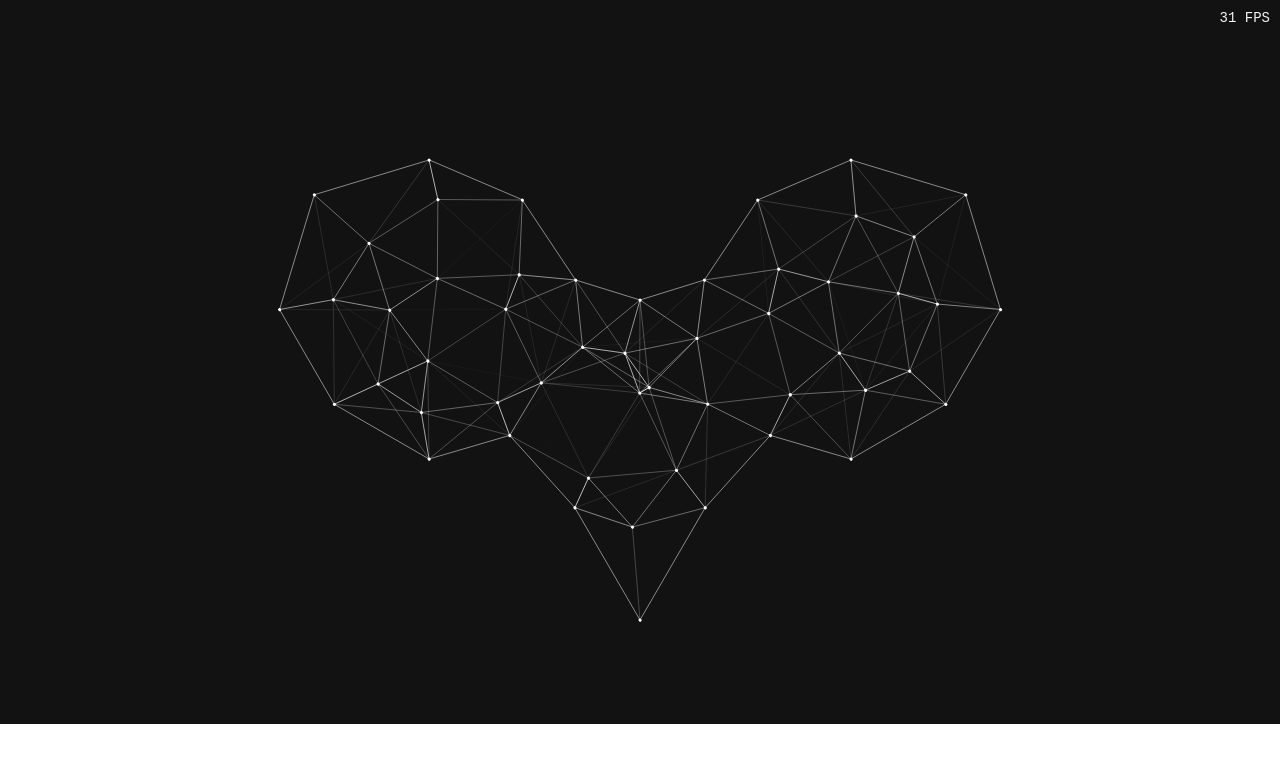
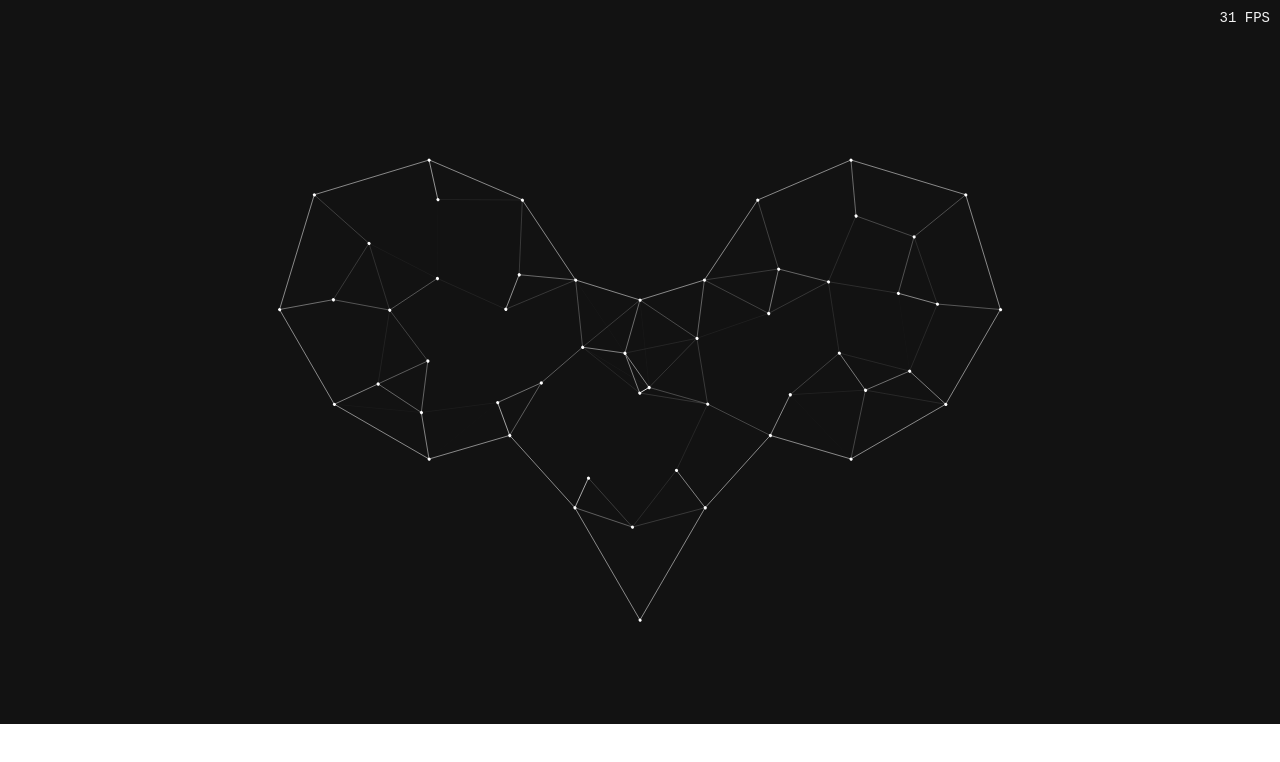
Before and after one commit to dobrapyra/Orion, a website: page index.html in a window 1280 px wide. Drawn offline with Linux system fonts and the light colour scheme; files that its build step writes are made by us from their sources.

Commit message:
inside force fix, edge outside detection improvement

```diff
--- a/index.html
+++ b/index.html
@@ -59,7 +59,7 @@
             inside: insidePoints
           },
           force: {
-            border: 60,
+            border: 50,
             inside: 40,
             cursor: 160
           },
@@ -79,7 +79,11 @@
             border: 0.5
           },
           onlyInside: true,
-          edgeTestPoints: 9
+          outsideDetect: {
+            border: 3,
+            inside: 5,
+            cursor: 9
+          }
         }
       });
     </script>
--- a/src/orion/constellation.js
+++ b/src/orion/constellation.js
@@ -15,7 +15,11 @@ Object.assign(OrionConstellation.prototype, {
     var density = this.density = props.density || 1;
 
     this.onlyInside = constellation.onlyInside || false;
-    this.edgeTestPoints = constellation.edgeTestPoints || 7;
+    this.outsideDetect = Object.assign( {
+      border: 3,
+      inside: 5,
+      cursor: 9
+    }, constellation.outsideDetect );
 
     this.borderVertices = Object.assign( [], this.recalcPoints(points.border) );
     this.prepareVertices( this.borderVertices, {
@@ -31,7 +35,7 @@ Object.assign(OrionConstellation.prototype, {
       ampMax: amplitude.max * density,
       speedMin: speed.min,
       speedMax: speed.max,
-      force: ( force.border || 40 ) * density
+      force: ( force.inside || 40 ) * density
     } );
 
     this.cursorPoint = {
@@ -118,7 +122,6 @@ Object.assign(OrionConstellation.prototype, {
 
   createEdges: function() {
     this.edges = [];
-    this.cursorEdges = [];
 
     var i, j, l = this.vertices.length;
     for(i = 0; i < l; i++) {
@@ -148,8 +151,13 @@ Object.assign(OrionConstellation.prototype, {
           static: static
         };
 
+        var edgeType = 'inside';
+        if( v1.border || v2.border ) edgeType = 'border';
+        if( v1.cursor || v2.cursor ) edgeType = 'cursor';
+
+        edge.outsideDetect = ( this.outsideDetect[edgeType] || 0 ) + 1;
+
         this.edges.push(edge);
-        if( v1.cursor || v2.cursor ) this.cursorEdges.push(edge);
       }
     }
   },
@@ -174,15 +182,11 @@ Object.assign(OrionConstellation.prototype, {
     if( !this.onlyInside || !ctx ) return;
 
     this.cursorPoint.hidden = !ctx.isPointInPath(x, y);
-
-    this.checkCursorEdge(ctx);
   },
 
-  checkCursorEdge: function(ctx) {
-    var k = this.edgeTestPoints + 1;
-
-    for(var i = 0, l = this.cursorEdges.length; i < l; i++) {
-      var edge = this.cursorEdges[i];
+  edgeOutsideDetect: function(edge, ctx) {
+    var k = edge.outsideDetect;
+    if( k === 1 ) return;
 
     var v1 = edge.v1.curr;
     var v2 = edge.v2.curr;
@@ -197,7 +201,6 @@ Object.assign(OrionConstellation.prototype, {
         v1.x + ( j * t.x ),
         v1.y + ( j * t.y )
       ) ) break;
-      }
     }
   },
 
@@ -221,10 +224,12 @@ Object.assign(OrionConstellation.prototype, {
       };
     }
 
-    this.checkCursorEdge(ctx);
-
     for(var i = 0, l = this.edges.length; i < l; i++) {
       var edge = this.edges[i];
+
+      if( this.onlyInside ) {
+        this.edgeOutsideDetect(edge, ctx);
+      }
 
       if( edge.hidden || edge.static ) continue;
 
```
Also changed, not shown: README.md, dist/orion.js, dist/orion.min.js. Lines whose indentation alone changed are shown as unchanged.
